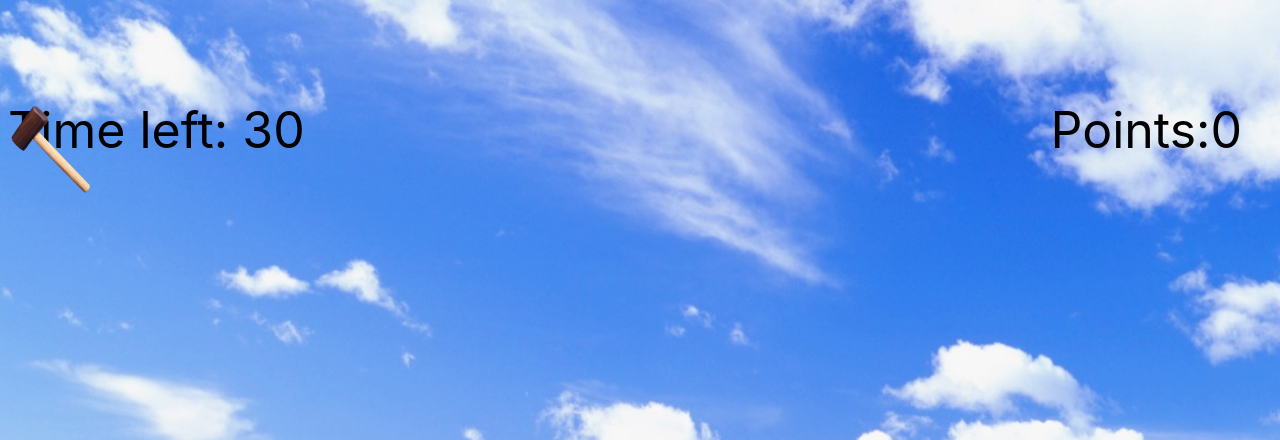
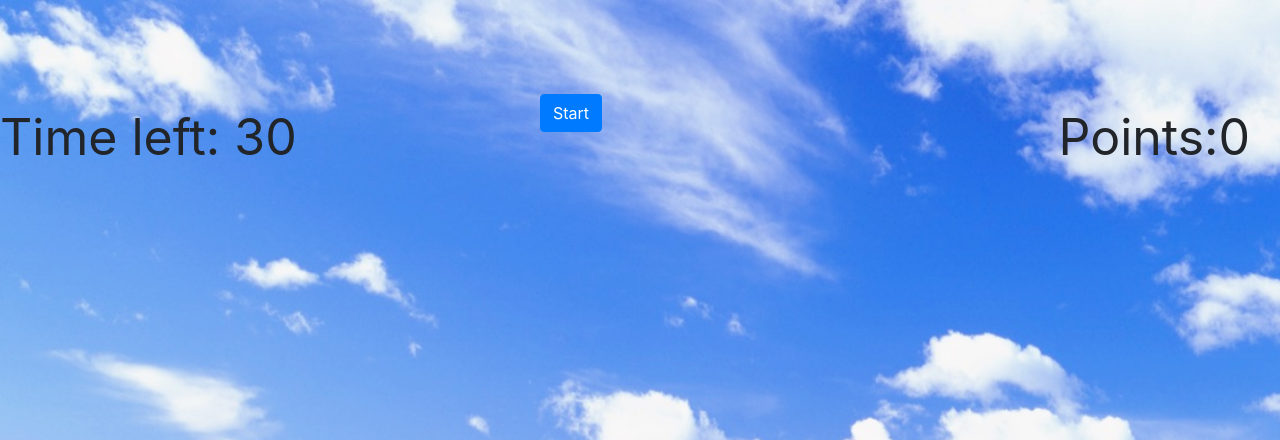
Before and after one commit to Laciface/whack-a-mole, a Flask app: page / in a window 1280 px wide. Shown: the top 440 px of the page. Run offline with Flask 2, Linux system fonts and the light colour scheme; some libraries are stand-ins or nearby versions.

Commit message:
points-, time count, start button

```diff
--- a/static/js/main.js
+++ b/static/js/main.js
@@ -6,15 +6,22 @@ let minId = 1
 
 
 function initGame() {
-    moleAppear();
-    hammerMove();
-    hammerRotate();
-    // TimeCount();
+    // moleAppear();
+    // hammerMove();
+    // hammerRotate();
+    TimeCount();
     gainPoints();
+    hammerCursor();
+    start();
 }
 
 
 initGame()
+
+function hammerCursor() {
+    let gameContainer = document.querySelector('.game')
+    gameContainer.style.cursor = "url('../images/hammer.png'), auto";
+}
 
 
 function hammerMove() {
@@ -36,7 +43,6 @@ function moleAppear() {
     let randomTime = Math.floor(Math.random() * (maxTime - minTime + 1) + minTime)
     let moles = document.querySelectorAll('.mole-pic');
     let moleId = Math.floor(Math.random() * maxId) + minId
-    console.log(moleId)
     for (let mole of moles) {
         if (parseInt(mole.parentNode.id) === moleId) {
             mole.style.visibility = 'visible'
@@ -60,20 +66,31 @@ function hammerRotate(){
 }
 
 function TimeCount() {
-    let gameContainer = document.querySelector('.game');
+    // let gameContainer = document.querySelector('.game');
+    let points = document.getElementById('points')
+    let button = document.querySelector('.btn.btn-primary')
     let time = document.getElementById('time');
-    gameContainer.addEventListener('mouseenter', function () {
+    button.addEventListener('click', function () {
         let timeLeft = parseInt(time.textContent)
-        for (let i = 0; i < 10; i++) {
-            setTimeout(function () {
+        let count = setInterval(function () {
+            if (timeLeft > 0){
                 timeLeft -= 1
-            },1000)
-        }
+            time.textContent = timeLeft
+            } else {
+                clearInterval(count)
+                alert('Your score is: ' + points.textContent)
+            }
+
+        }, 1000)
+        // clearInterval(count)
     })
 }
 
 function start() {
-// visszaszámlálás 3tól
+    let button = document.querySelector('.btn.btn-primary')
+    button.addEventListener('click', function () {
+        moleAppear()
+    })
 }
 
 function gainPoints() {
--- a/static/style/main.css
+++ b/static/style/main.css
@@ -4,7 +4,8 @@ body {
   background-position: center;
   background-repeat: no-repeat;
   background-size: cover;
-  cursor: none;
+  cursor: url("../images/hammer.png"), default;
+
 }
 
 .hole-container {
@@ -19,7 +20,6 @@ body {
   margin-left: 200px;
   margin-right: 200px;
   transform: translate(-1%, 65%);
-  cursor: none;
 }
 
 .row {
@@ -70,3 +70,11 @@ body {
   position: relative;
   display: block;
 }
+
+#start-button {
+  position: fixed;
+  top: 18%;
+  left: 50%;
+  margin-top: -50px;
+  margin-left: -100px;
+}
--- a/templates/index.html
+++ b/templates/index.html
@@ -4,7 +4,11 @@
     <meta charset="UTF-8">
     <title>Whack-a-mole</title>
     <link rel="stylesheet" type="text/css" href="/static/style/main.css">
+    <link rel="stylesheet" href="https://stackpath.bootstrapcdn.com/bootstrap/4.5.2/css/bootstrap.min.css" integrity="sha384-JcKb8q3iqJ61gNV9KGb8thSsNjpSL0n8PARn9HuZOnIxN0hoP+VmmDGMN5t9UJ0Z" crossorigin="anonymous">
     <script type="text/javascript" src="static/js/main.js" defer></script>
+    <script src="https://code.jquery.com/jquery-3.5.1.slim.min.js" integrity="sha384-DfXdz2htPH0lsSSs5nCTpuj/zy4C+OGpamoFVy38MVBnE+IbbVYUew+OrCXaRkfj" crossorigin="anonymous"></script>
+    <script src="https://cdn.jsdelivr.net/npm/popper.js@1.16.1/dist/umd/popper.min.js" integrity="sha384-9/reFTGAW83EW2RDu2S0VKaIzap3H66lZH81PoYlFhbGU+6BZp6G7niu735Sk7lN" crossorigin="anonymous"></script>
+    <script src="https://stackpath.bootstrapcdn.com/bootstrap/4.5.2/js/bootstrap.min.js" integrity="sha384-B4gt1jrGC7Jh4AgTPSdUtOBvfO8shuf57BaghqFfPlYxofvL8/KUEfYiJOMMV+rV" crossorigin="anonymous"></script>
 
 
 </head>
@@ -12,10 +16,12 @@
 <div class="time-container">
     <div class="timer">Time left: <span id="time">30</span></div>
     <div class="points">Points: <span id="points">0</span></div>
+    <button id="start-button" class="btn btn-primary">Start</button>
+
 </div>
 
 <div class="game">
-    <img id="hammer" src="../static/images/hammer.png" alt="hammer">
+<!--    <img id="hammer" src="../static/images/hammer.png" alt="hammer">-->
     <div class="hole-container">
         <div class="row">
 
```
